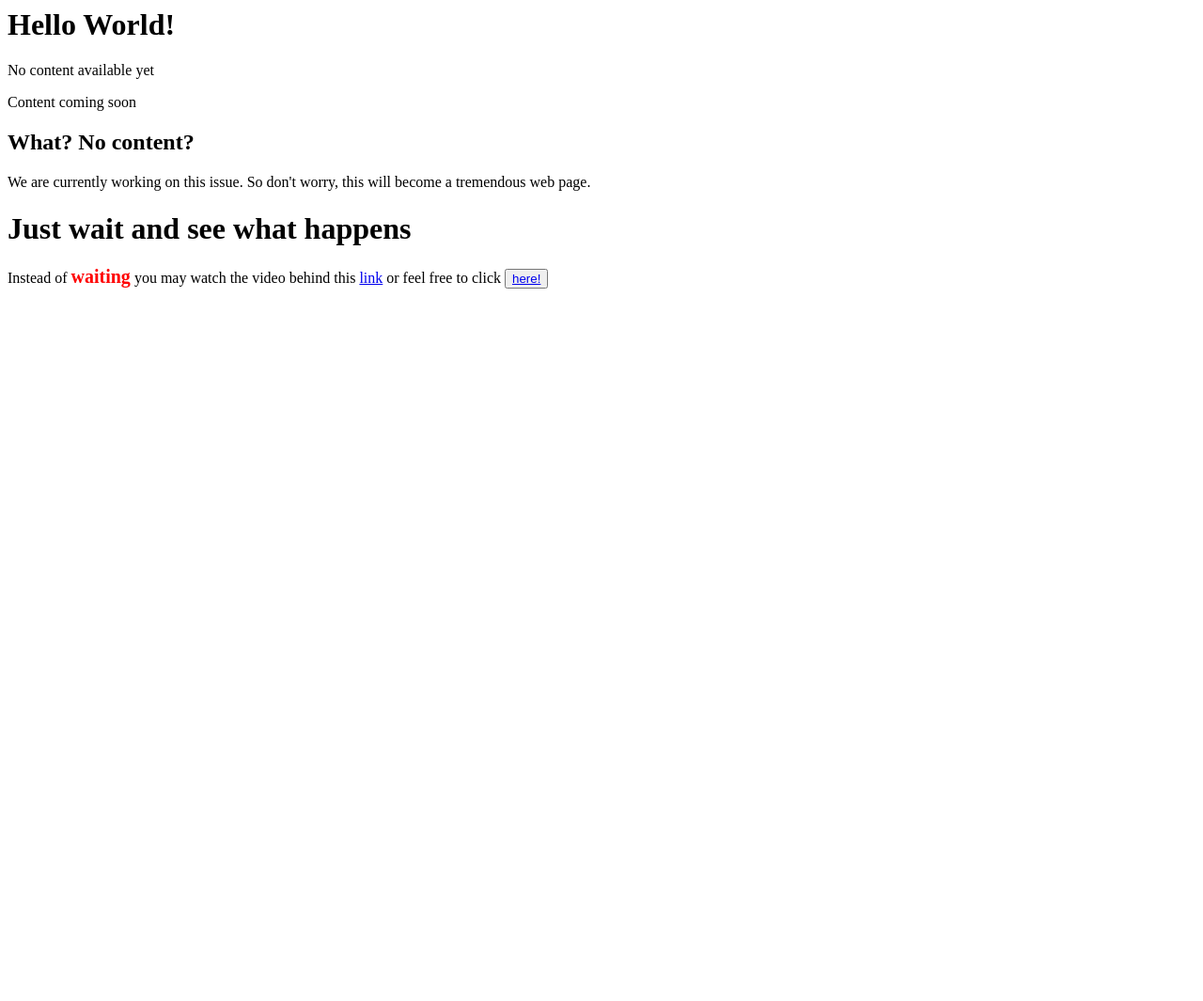
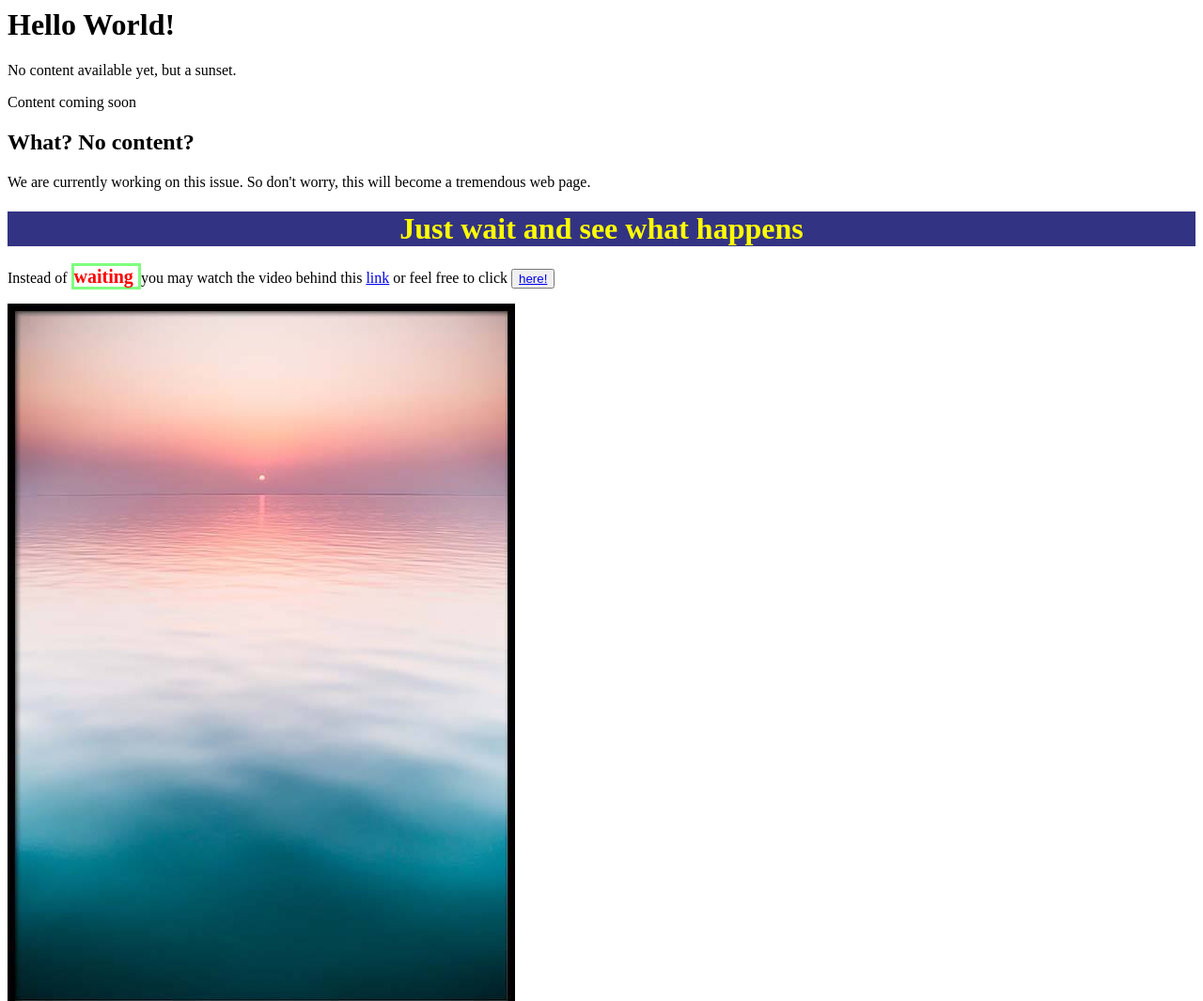
Before and after one commit to bbargstaedt/barschbrau, a plain HTML site: page main.html in a window 1280 px wide. Shown: the top 1065 px of the page at 94% size. Before the commit the page ends 800 px from the top, so only its background shows below. Drawn offline with Linux system fonts and the light colour scheme.

Commit message:
add image to main.html

```diff
--- a/main.html
+++ b/main.html
@@ -6,19 +6,30 @@
 
 	<body>
 		<h1>Hello World!</h1>
-		<p>No content available yet</p>
+		<p>
+			No content available yet, but a sunset.
+		</p>
 		<p>Content coming soon</p>
 
 		<h2>What? No content?</h2>
 		We are currently working on this issue.
 		So don't worry, this will become a tremendous web page.
 
-		<h1>Just wait and see what happens</h1>
+		<h1 align=center style="background-color:rgba(0,0,100,0.8); color:rgba(255,255,0,1);">
+			Just wait and see what happens
+		</h1>
 		<p>Instead of
-			<span style="font-size:20px; font-weight:bold; color:rgba(255,0,0,1)">waiting</span>
+			<span style="font-size:20px; font-weight:bold; color:rgba(255,0,0,1); border:3px solid rgba(0,255,0,0.5)">
+				waiting
+			</span>
 			you may watch the video behind this
 			<a href="https://www.youtube.com/watch?v=sU_RdmO6YzM">link</a>
-			or feel free to click <button><a href="http://www.cfvmusic.de">here!</a></button>
+			or feel free to click
+			<button><a href="http://www.cfvmusic.de">here!</a></button>
+		</p>
+		<p>
+			<img src="sunset.jpg" alt="Sunset Image should be here">
+		</p>
 	</body>
 
 </html>
```
Also changed, not shown: sunset.jpg (added).
